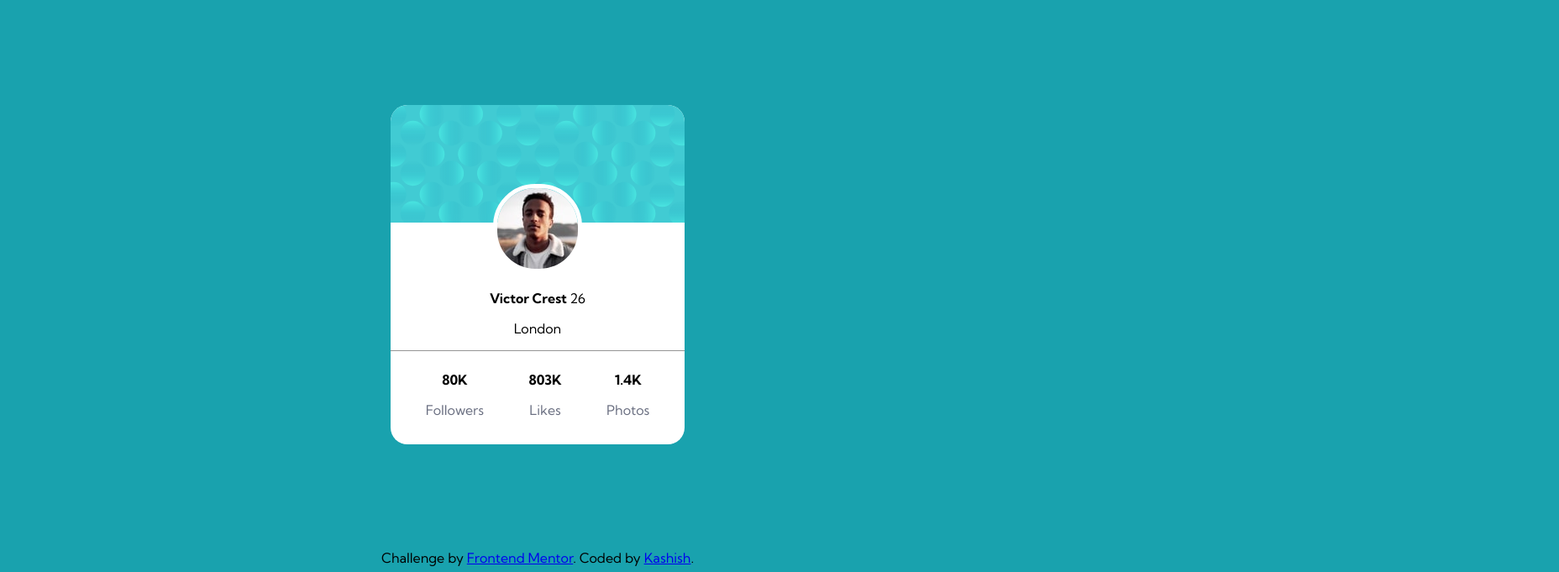
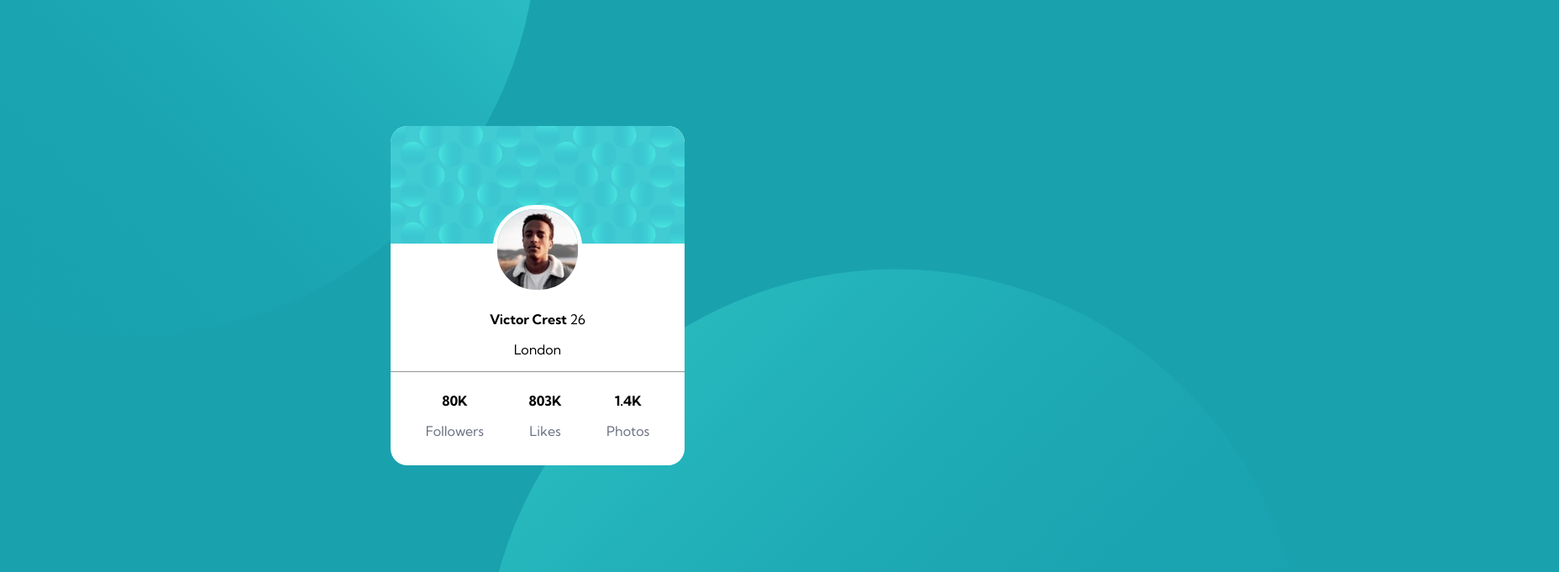
Before and after one commit to K-ash-ish/Profile-card-challenge-Frontendmentors, a plain HTML site: page index.html in a window 1280 px wide. Shown: the top 681 px of the page at 84% size, 1856 px wide, since content can reach past the window. Drawn offline with Linux system fonts and the light colour scheme.

Commit message:
Update styles.css

```diff
--- a/styles.css
+++ b/styles.css
@@ -1,10 +1,11 @@
-
 
 body{
     background-color: hsl(185, 75%, 39%);
     font-family: 'Kumbh Sans', sans-serif;
     text-align: center;
+    overflow: hidden;
 }
+
 hr{
     border-top: 1px  solid hsl(0, 0%, 59%);
     border-bottom: none;
@@ -19,18 +20,47 @@ img{
 span{
     font-weight: 700;
 }
+a{
+    text-decoration: none;
+
+}
 
 .container{
     width: 500px;
     margin: 0 auto;
 }
+
+.container::before, .container::after{
+    content: '';
+    position: absolute;
+    z-index: -1;
+    width: 100vw;
+    height: 100vh;
+    background-size: auto;
+}
+
+.container::before{
+    background: url("images/bg-pattern-top.svg") no-repeat bottom right;
+    transform: translate(-50%,-50%);
+    top: 0;
+    left: 0;
+}
+.container::after{
+    background: url("images/bg-pattern-bottom.svg") no-repeat ;
+    /* transform: translate(-10%,-40%); */
+    bottom: 0;
+    transform: translate(-5%,40%);
+}
+
 .card{
 
     border-radius: 20px;
     width: 350px;
     height: auto;
-    margin: 25% auto;
+    margin: 30% auto;
+    margin-bottom: 35%;
     background-color: white;
+
 }
 .card-sub-container{
     display: flex;
@@ -50,3 +80,29 @@ span{
     font-weight: 400;
     color: hsl(227, 10%, 46%);
 }
+
+/*
+
+
+
+.container:before, .container:after {
+    position: absolute;
+    content: '';
+    width: 100vw;
+    height: 100vh;
+    background-size: auto;
+    transform: translate(-50%, -50%);
+    z-index: -1;
+  }
+
+    .container:before {
+    top: 0;
+    left: 0;
+    background: url("../images/bg-pattern-top.svg") no-repeat bottom right;
+  }
+
+  .container:after {
+    top: 100%;
+    left: 100%;
+    background: url("../images/bg-pattern-bottom.svg") no-repeat top left;
+  } */
```
